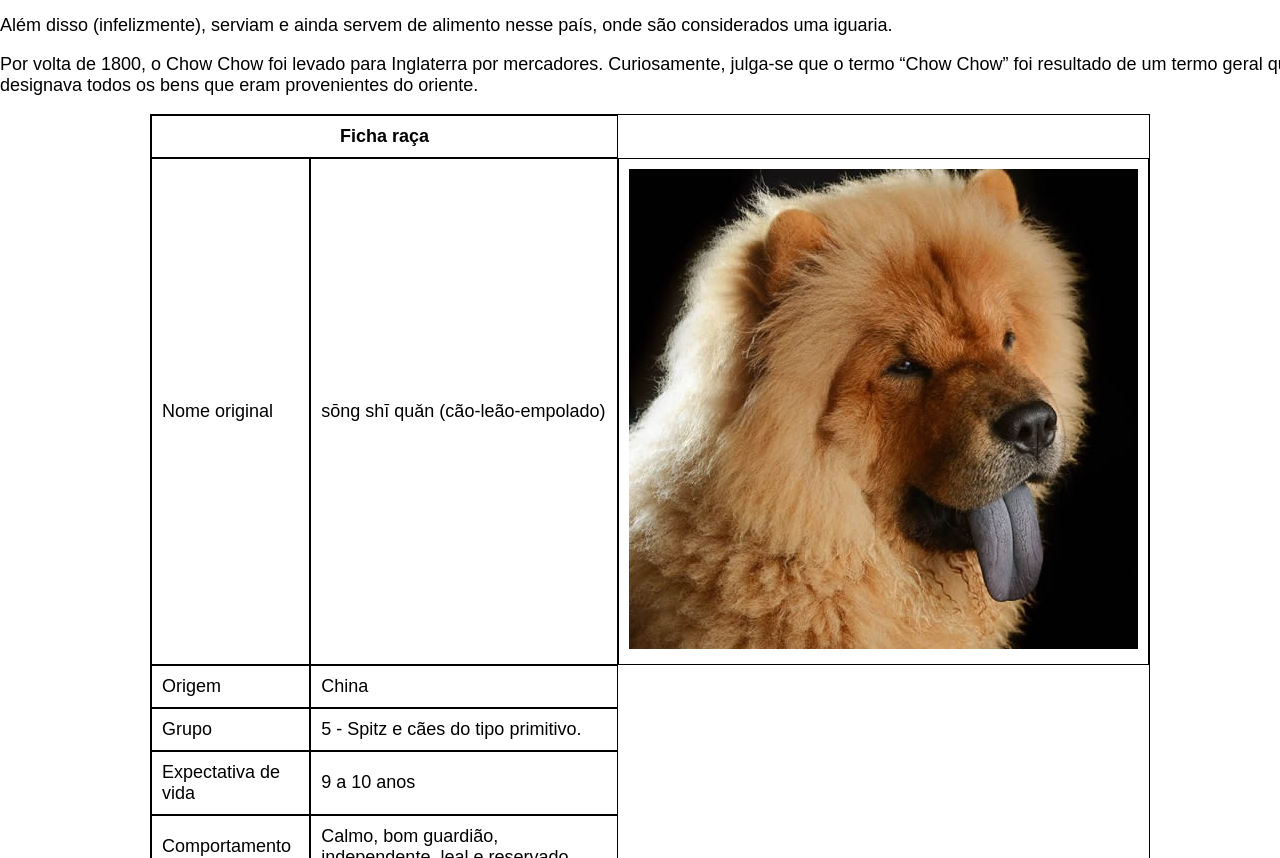
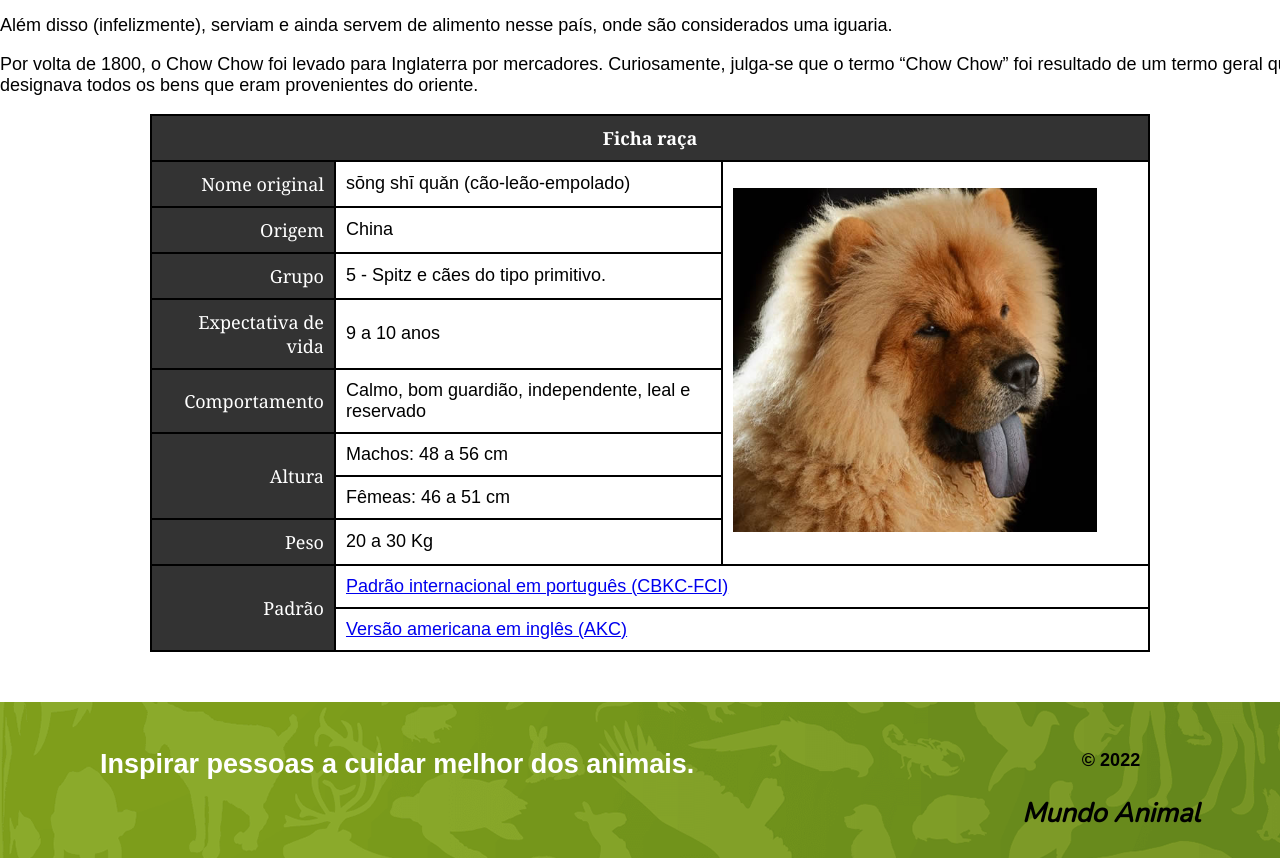
Before and after one commit to gusteodoro04/mundo_animal, a plain HTML site: page chow-chow.html in a window 1280 px wide. Shown: the part 866-1724 px from the top of the page. Drawn offline with nearby package versions, Linux system fonts and the light colour scheme.

Commit message:
segundo save

```diff
--- a/chow-chow.html
+++ b/chow-chow.html
@@ -81,47 +81,47 @@
         <table border="1">
 
           <tr>
-            <th colspan="2">Ficha raça</th>
+            <th colspan="3" id="separado">Ficha raça</th>
           </tr>
 <tr>
 
-<td>Nome original</td>
+<td class="colesq">Nome original</td>
 <td>sōng shī quǎn (cão-leão-empolado)</td>
-<td><img src="images/chow-chow-03.jpg"></td>
+<td rowspan="8"><img src="images/chow-chow-03.jpg"></td>
 
 </tr>
 
 <tr>
 
-  <td>Origem</td>
+  <td class="colesq">Origem</td>
   <td>China</td>
 
 </tr>
 
 <tr>
 
-  <td>Grupo</td>
+  <td class="colesq">Grupo</td>
   <td>5 - Spitz e cães do tipo primitivo.</td>
 
 </tr>
 
 <tr>
 
-  <td>Expectativa de vida</td>
+  <td class="colesq">Expectativa de vida</td>
   <td>9 a 10 anos</td>
 
 </tr>
 
 <tr>
 
-  <td>Comportamento</td>
+  <td class="colesq">Comportamento</td>
   <td>Calmo, bom guardião, independente, leal e reservado</td>
 
 </tr>
 
 <tr>
 
-  <td rowspan="2">Altura</td>
+  <td rowspan="2" class="colesq">Altura</td>
   <td>Machos: 48 a 56 cm</td>
 
 </tr>
@@ -133,19 +133,20 @@
 
 <tr>
 
-  <td>Peso</td>
+  <td class="colesq">Peso</td>
   <td>20 a 30 Kg</td>
 
 </tr>
 
 <tr>
 
-  <td rowspan="2">Padrão</td>
-  <td>Padrão internacional em português (CBKC-FCI) /
-    Versão americana em inglês (AKC)</td>
+  <td rowspan="2" class="colesq">Padrão</td>
+  <td colspan="2"><a href="padrao-raca_chow-chow.pdf">Padrão internacional em português (CBKC-FCI)</td></a>
 
 </tr>
-
+<tr>
+  <td colspan="2"><a href="https://www.akc.org/dog-breeds/chow-chow">Versão americana em inglês (AKC)</a></td>
+</tr>
 
 </table>
     </main>
--- a/css/chow-chow.css
+++ b/css/chow-chow.css
@@ -34,3 +34,17 @@ th{
 td, th{
   padding: 10px;
 }
+table img{
+  width: 90%;
+}
+.colesq{
+  background-color: #333;
+  color: #fff;
+  text-align: right;
+  font-family: Cambria, Cochin, Georgia, Times, 'Times New Roman', serif;
+}
+#separado{
+  background-color: #333;
+  color: #fff;
+  font-family:Cambria, Cochin, Georgia, Times, 'Times New Roman', serif;
+}
```
Also changed, not shown: 1 other file.
